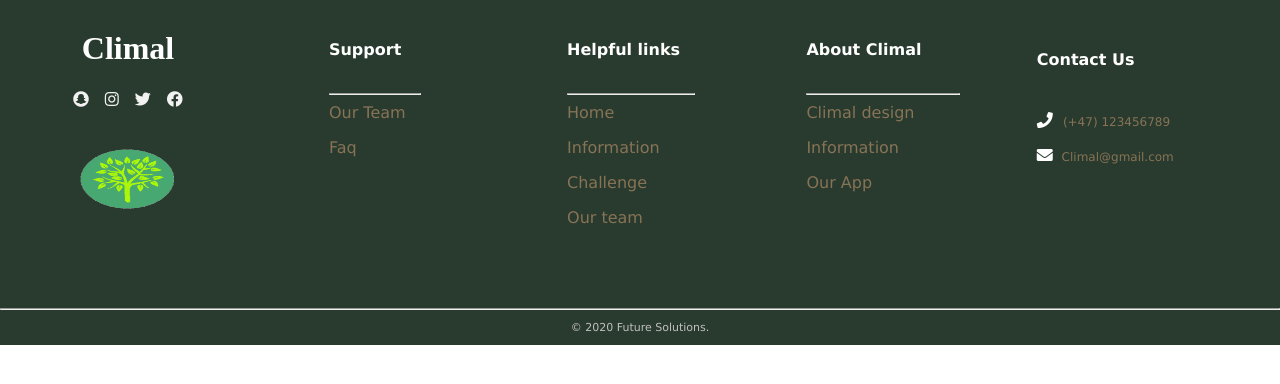
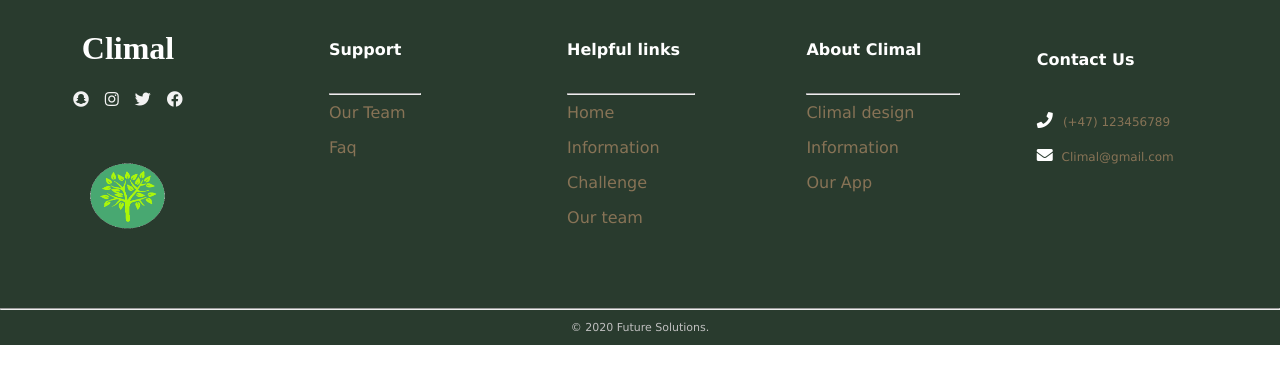
Before and after one commit to Xmaster12/FOOTER, a plain HTML site: page index.html in a window 1280 px wide. Drawn offline with Linux system fonts and the light colour scheme.

Commit message:
Update Footer.css

```diff
--- a/Footer.css
+++ b/Footer.css
@@ -91,13 +91,13 @@ footer {
     display: flex;
     flex-wrap: wrap;
     justify-content: center;
-
+ width: 100%;
 }
 
 .Logo2{
 
-    height: 50%;
-    width: 50%;
+    height: 60%;
+    width: 40%;
 
 }
 
```
